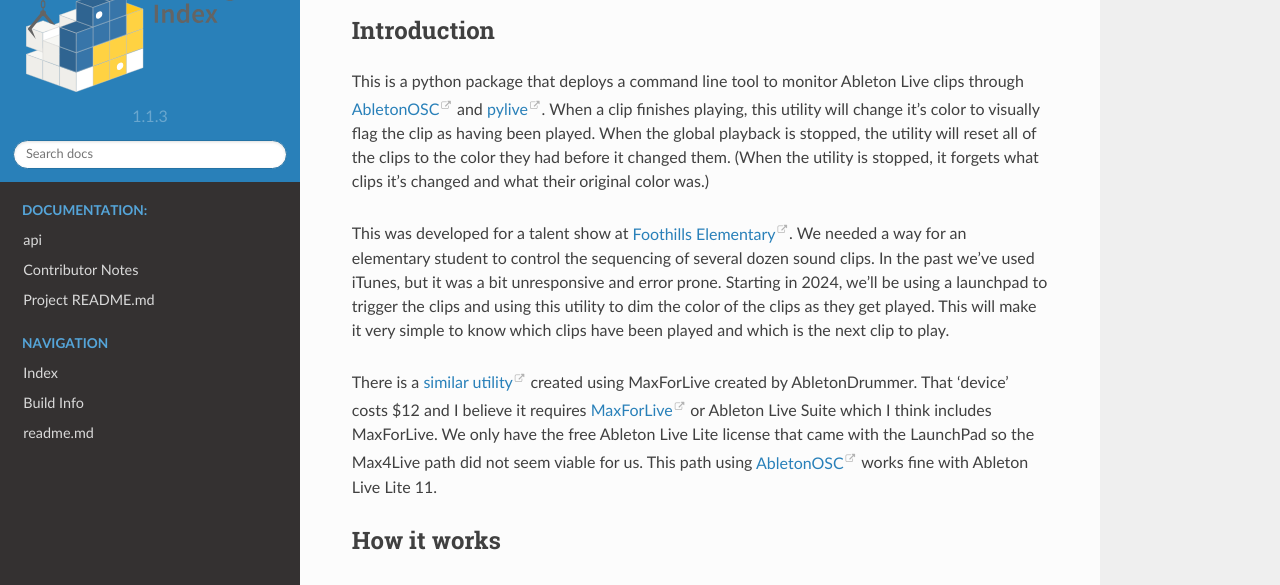
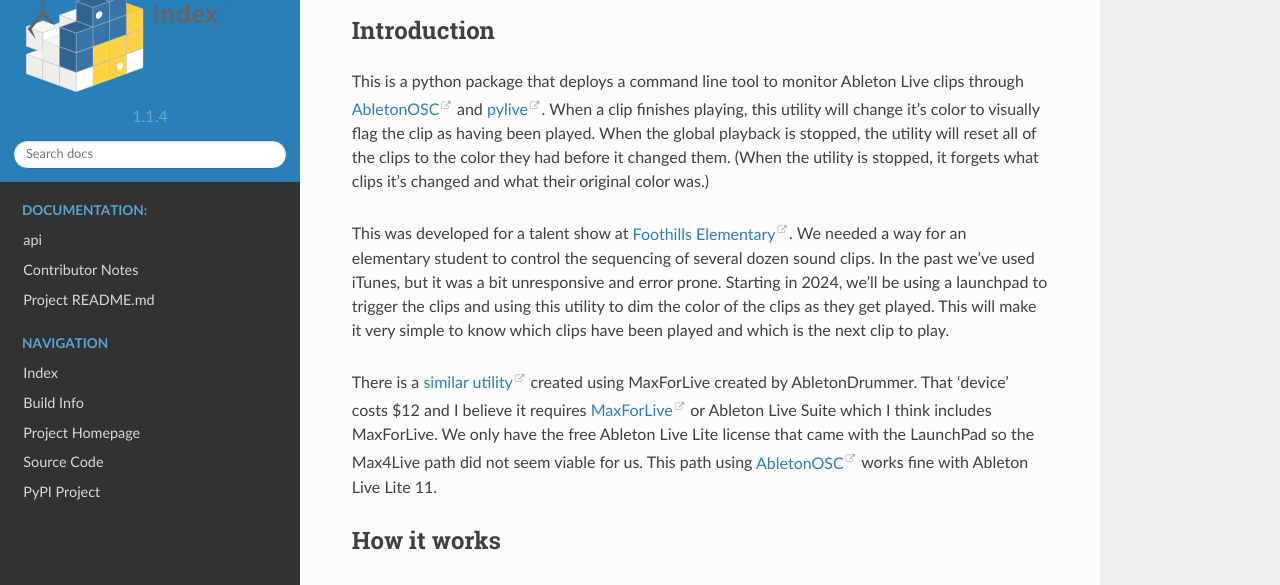
Before and after one commit to saselberg/pylive-played-clip, a Sphinx documentation site: the page built from docs/index.rst, in a window 1280 px wide. Shown: the part 146-731 px from the top of the page. Built offline with Sphinx 7.4.7 and the Read the Docs theme 2.0.0, drawn with Linux system fonts in a browser that asks for light colours; the version number is read from the project's files by our own code.

Commit message:
dialing in the code.

```diff
--- a/docs/_templates/layout.html
+++ b/docs/_templates/layout.html
@@ -13,7 +13,13 @@
             <a class="reference internal" href="{{pathto('build-info')}}">Build Info</a>
         </li>
         <li class="toctree-l1">
-            <a class="reference internal" href="{{pathto('readme')}}">readme.md</a>
+            <a class="reference internal" href="https://github.com/saselberg/pylive-played-clip">Project Homepage</a>
+        </li>
+        <li class="toctree-l1">
+            <a class="reference internal" href="https://github.com/saselberg/pylive-played-clip">Source Code</a>
+        </li>
+        <li class="toctree-l1">
+            <a class="reference internal" href="https://pypi.org/project/pylive-played-clip/">PyPI Project</a>
         </li>
     </ul>
   {% endblock %}
--- a/docs/api/pylive_played_clip_cli.rst
+++ b/docs/api/pylive_played_clip_cli.rst
@@ -5,4 +5,3 @@
 ==================
 
 .. automodule:: pylive_played_clip.__main__
-   :members:
--- a/setup.cfg
+++ b/setup.cfg
@@ -1,6 +1,6 @@
 [metadata]
 name = pylive-played-clip
-version = 1.1.3
+version = 1.1.4
 url = https://github.com/saselberg/pylive-played-clip
 author = Scott Selberg
 author_email = saselberg@gmail.com
--- a/src/pylive_played_clip/__init__.py
+++ b/src/pylive_played_clip/__init__.py
@@ -1,7 +1,7 @@
 '''
 The initialization code for the pylive_played_clip module
 '''
-__version_info__ = ('1', '1', '3')
+__version_info__ = ('1', '1', '4')
 __version__ = ".".join(__version_info__)
 import logging
 import re
```
